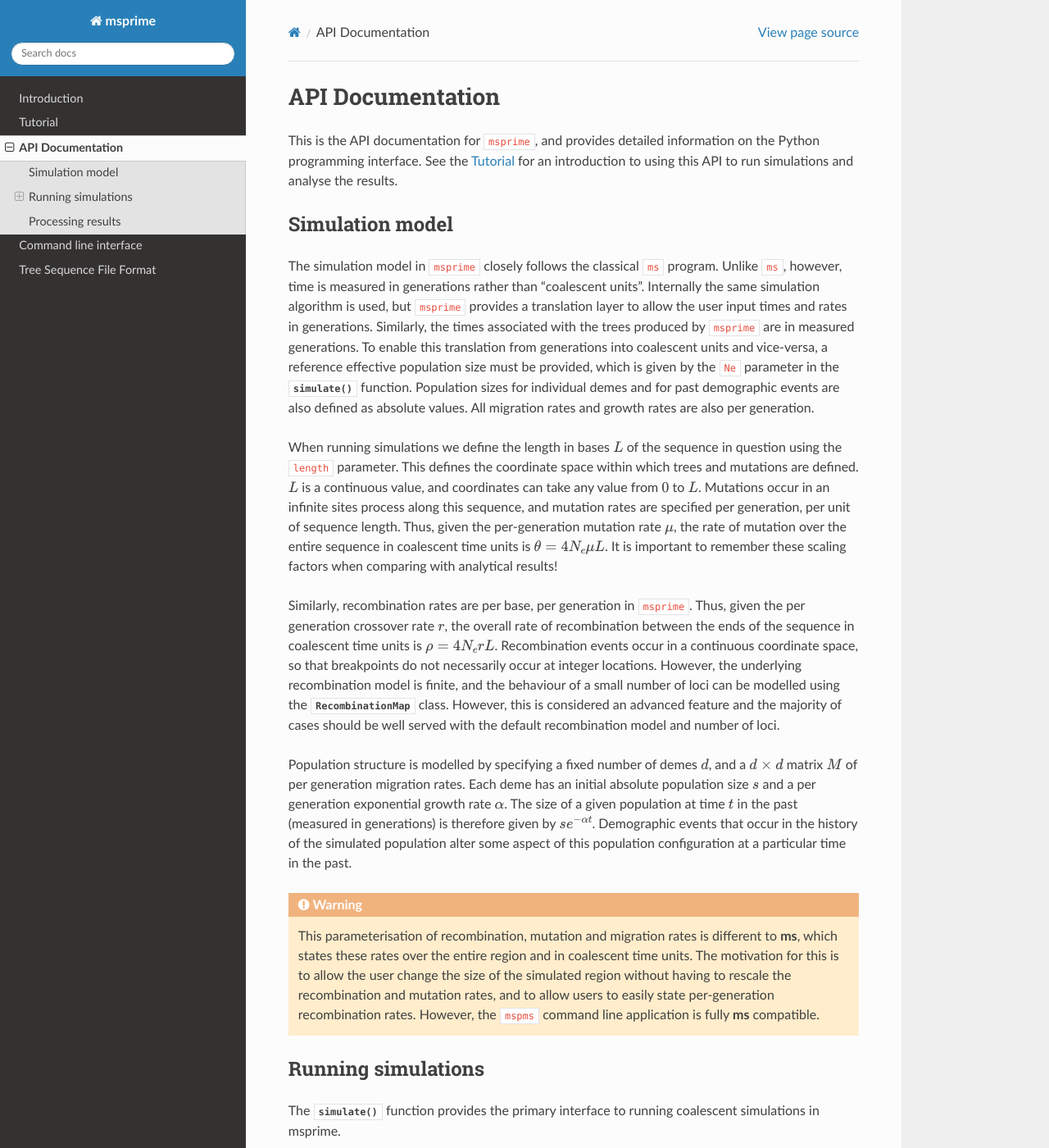
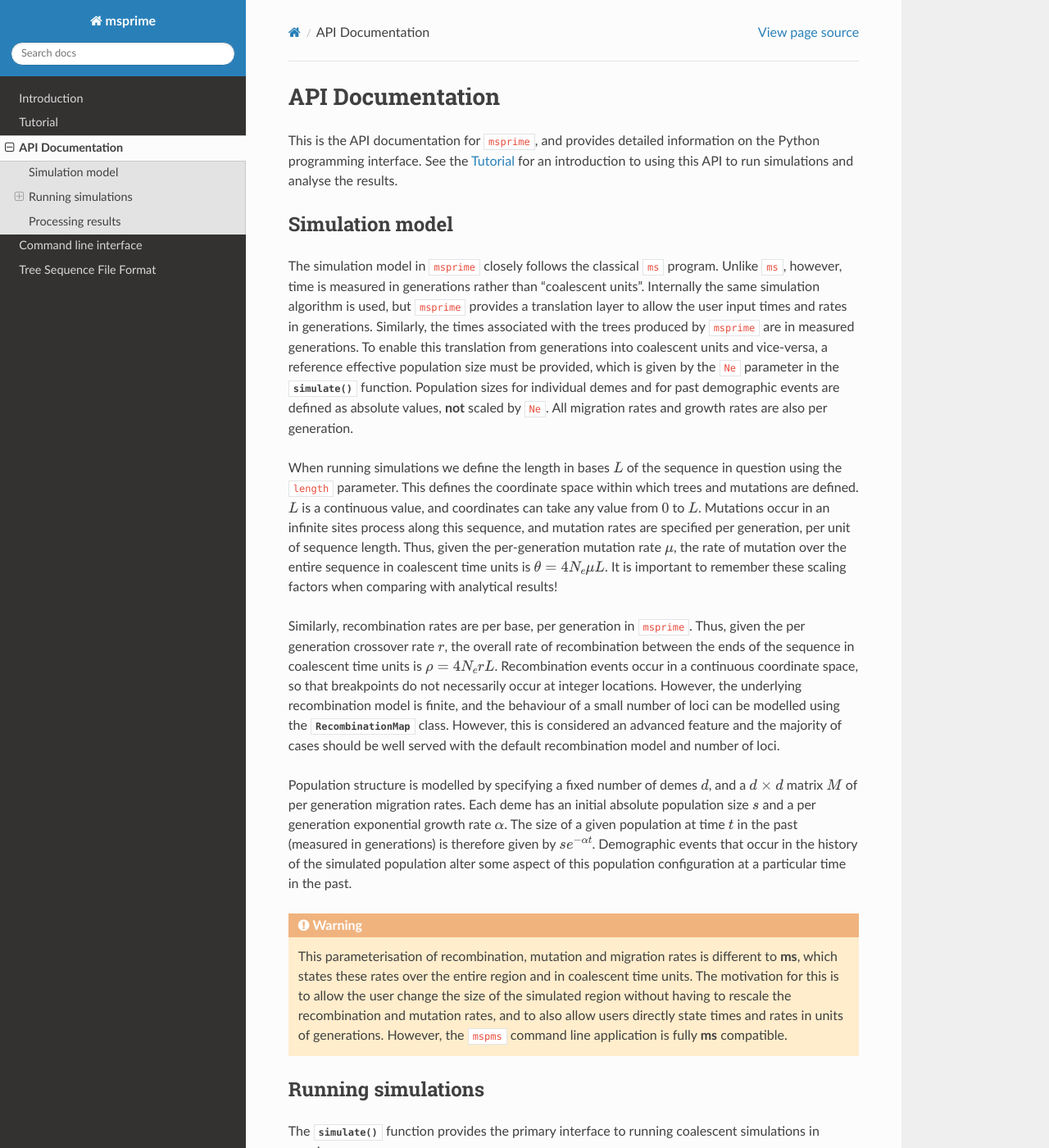
Before and after one commit to tskit-dev/msprime, a Sphinx documentation site: the page built from docs/api.rst, in a window 1280 px wide and 1400 px high. Shown: the whole window at 82% size. Built offline with Sphinx 7.4.7 and the Read the Docs theme 2.0.0, drawn with Linux system fonts in a browser that asks for light colours; the version number could not be read and is left out.

Commit message:
Minor doc updates.

```diff
--- a/README.txt
+++ b/README.txt
@@ -3,8 +3,8 @@ msprime
 =======
 
 Msprime is a reimplementation of Hudson's classical ms program for modern
-datasets. The Python API and storage format are currently under development
-and are not fully documented, but the command line interface ``mspms`` is
+datasets. The Python API and storage format are currently alpha quality
+and not fully documented, but the command line interface ``mspms`` is
 reliable and ready for use. This program provides a fully ``ms`` compatible
 interface, and can be used as a drop-in replacement in existing workflows.
 
--- a/docs/api.rst
+++ b/docs/api.rst
@@ -20,9 +20,9 @@ rates in generations. Similarly, the times associated with the trees produced
 by ``msprime`` are in measured generations. To enable this translation from
 generations into coalescent units and vice-versa, a reference effective
 population size must be provided, which is given by the ``Ne`` parameter in the
-:func:`simulate` function. Population sizes for individual demes and for past
-demographic events are also defined as absolute values. All migration rates and
-growth rates are also per generation.
+:func:`.simulate` function. Population sizes for individual demes and for past
+demographic events are defined as absolute values, **not** scaled
+by ``Ne``. All migration rates and growth rates are also per generation.
 
 When running simulations we define the length in bases :math:`L` of the
 sequence in question using the ``length`` parameter. This defines the
@@ -61,9 +61,9 @@ configuration at a particular time in the past.
     rates over the entire region and in coalescent time units. The
     motivation for this is to allow the user change the size of the simulated
     region without having to rescale the recombination and mutation rates,
-    and to allow users to easily state per-generation recombination rates.
-    However, the ``mspms`` command line application is fully :program:`ms`
-    compatible.
+    and to also allow users directly state times and rates in units of
+    generations. However, the ``mspms`` command line application is
+    fully :program:`ms` compatible.
 
 *******************
 Running simulations
```
